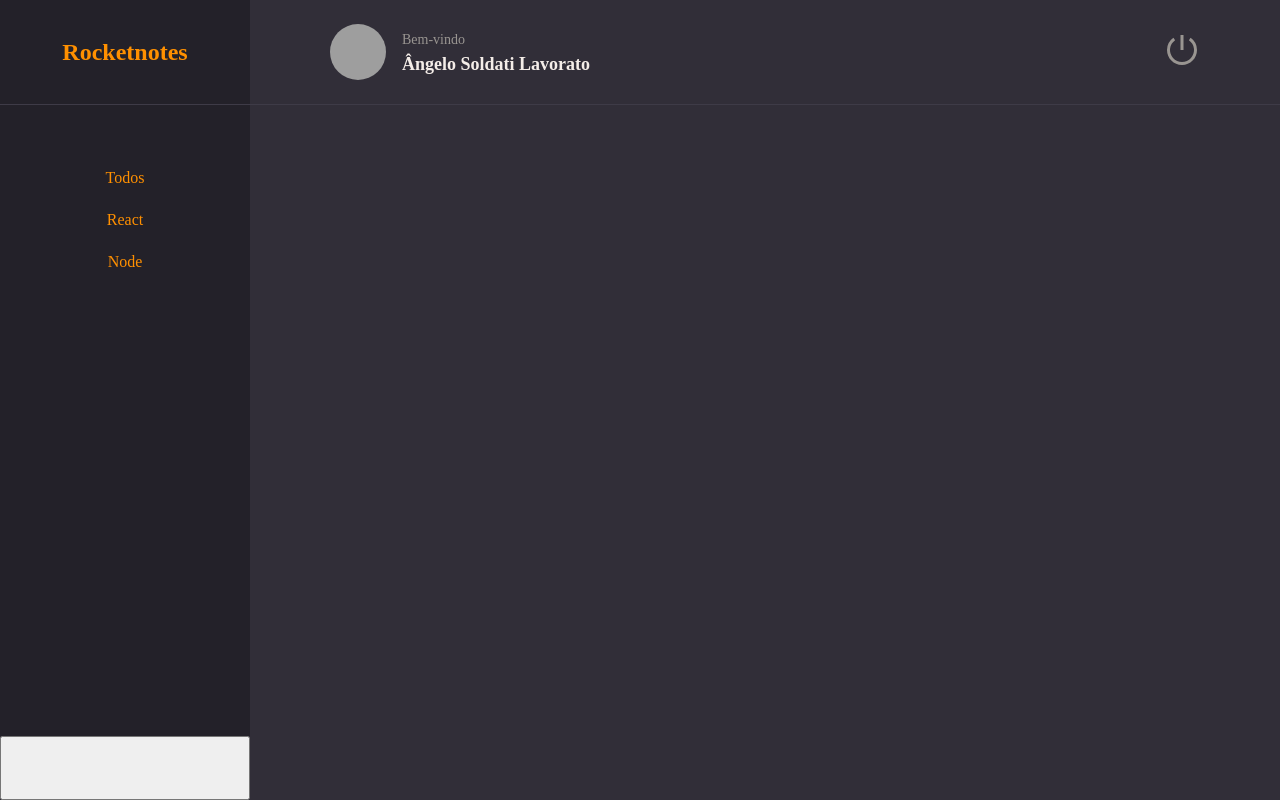
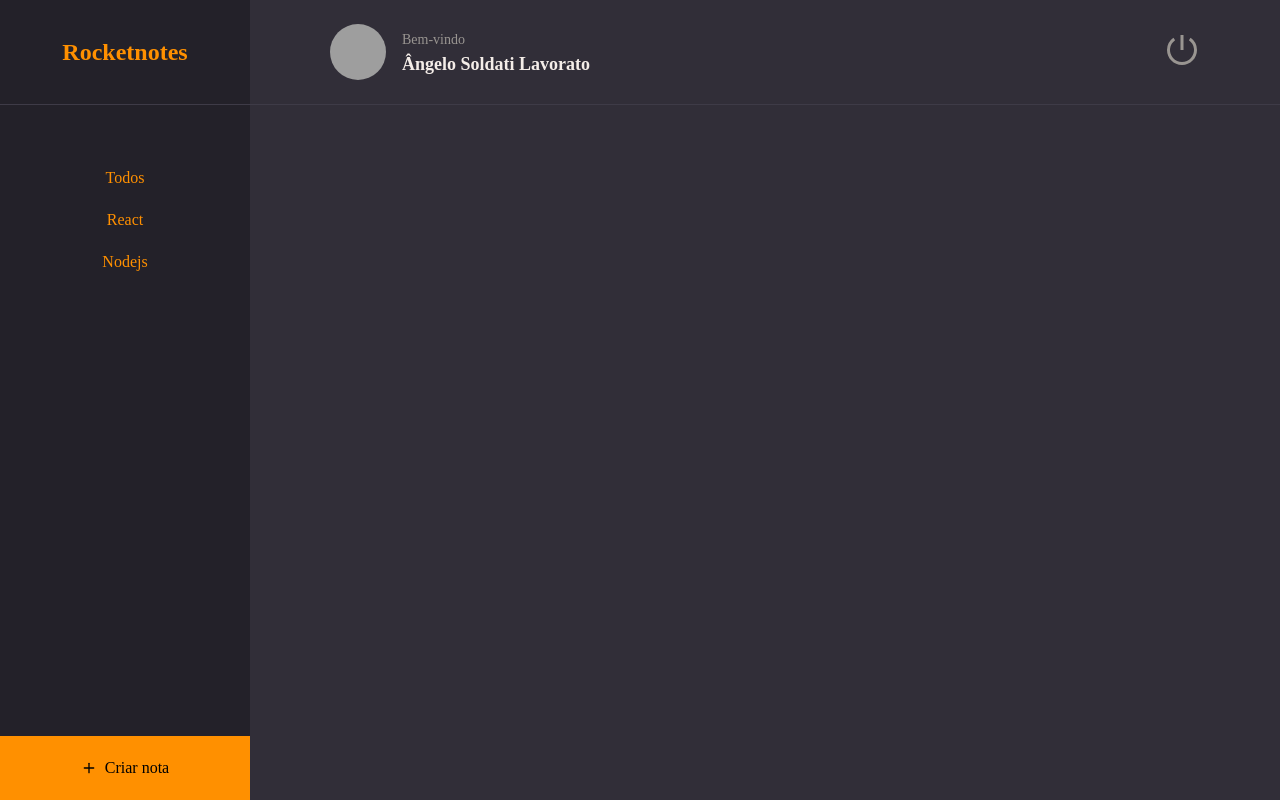
Before and after one commit to angelolavorato/modulo9-rocketnotes, a React app in the folder rocketnotes/: page / in a window 1280 px wide. Built offline with nearby package versions, Linux system fonts and the light colour scheme; grey boxes are pictures that could not be loaded; the HTML template or start-up script is replaced by a standard one.

Commit message:
adicionando o botão criar nota

```diff
--- a/rocketnotes/src/pages/Home/index.jsx
+++ b/rocketnotes/src/pages/Home/index.jsx
@@ -1,23 +1,22 @@
-import{Container, Brand, Menu, Search, Content, NewNote}from './styles';
+import { FiPlus } from 'react-icons/fi'
+import { Container, Brand, Menu, Search, Content, NewNote } from './styles'
 
-import {Header}from '../../components/Header';
-import {ButtonText}from '../../components/ButtonText';
+import { Header } from '../../components/Header'
+import { ButtonText } from '../../components/ButtonText'
 
-
-export function Home(){
-  return(
+export function Home() {
+  return (
     <Container>
       <Brand>
         <h1>Rocketnotes</h1>
       </Brand>
 
-      <Header/>
+      <Header />
+
       <Menu>
-
-<li>  <ButtonText title="Todos" $isactive/></li>
-<li><ButtonText title="React"/></li>
-<li><ButtonText title="Node"/></li>
-
+        <li><ButtonText title="Todos" $isactive /></li>
+        <li><ButtonText title="React" /></li>
+        <li><ButtonText title="Nodejs" /></li>
       </Menu>
 
       <Search>
@@ -25,14 +24,13 @@
       </Search>
 
       <Content>
+
       </Content>
+
       <NewNote>
-
+        <FiPlus />
+        Criar nota
       </NewNote>
-
-
-
-
     </Container>
   )
 }
--- a/rocketnotes/src/pages/Home/styles.js
+++ b/rocketnotes/src/pages/Home/styles.js
@@ -15,7 +15,6 @@
 
   background-color: ${({ theme }) => theme.COLORS.BACKGROUND_800};
 `
-
 export const Brand = styled.div`
   grid-area: brand;
 
@@ -23,7 +22,7 @@
   justify-content: center;
   align-items: center;
 
-  border-bottom: 1px;
+  border-bottom-width: 1px;
   border-bottom-style: solid;
   border-bottom-color: ${({ theme }) => theme.COLORS.BACKGROUND_700};
 
@@ -34,10 +33,8 @@
     color: ${({ theme }) => theme.COLORS.ORANGE};
   }
 `
-
 export const Menu = styled.ul`
   grid-area: menu;
-
   background-color: ${({ theme }) => theme.COLORS.BACKGROUND_900};
 
   padding-top: 64px;
@@ -45,18 +42,25 @@
 
   > li {
     margin-bottom: 24px;
-
   }
 `
-
 export const Search = styled.div`
   grid-area: search;
 `
-
 export const Content = styled.div`
   grid-area: content;
 `
-
 export const NewNote = styled.button`
   grid-area: newnote;
+
+  background-color: ${({ theme }) => theme.COLORS.ORANGE};
+  border: none;
+
+  display: flex;
+  align-items: center;
+  justify-content: center;
+
+  svg {
+    margin-right: 8px;
+  }
 `
```
Lines whose indentation alone changed are shown as unchanged.
